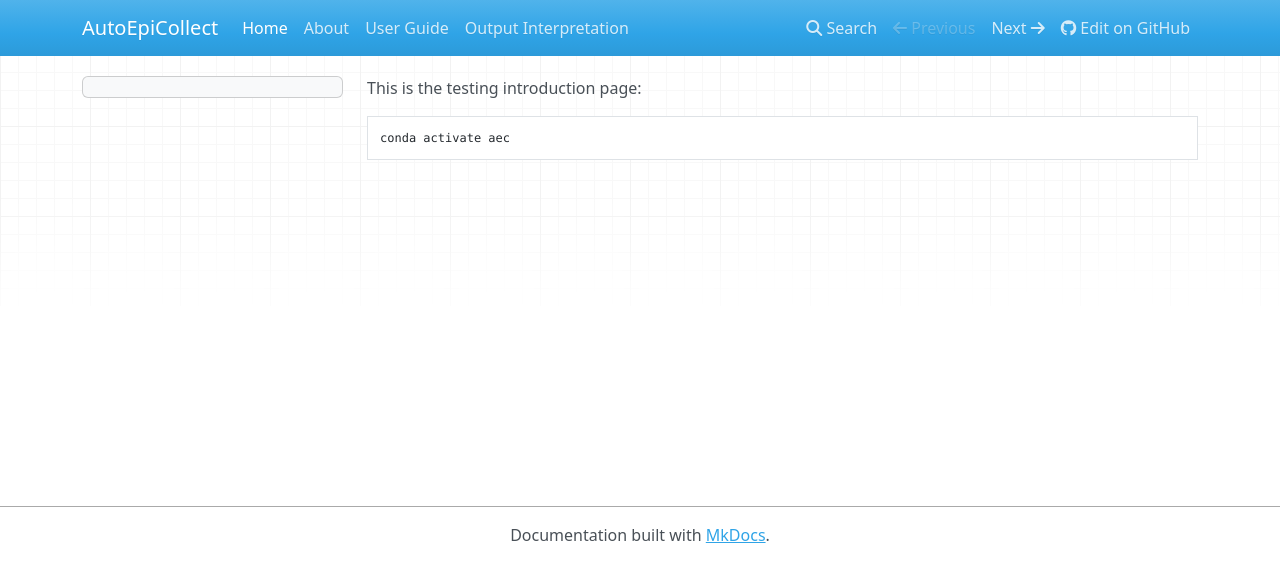
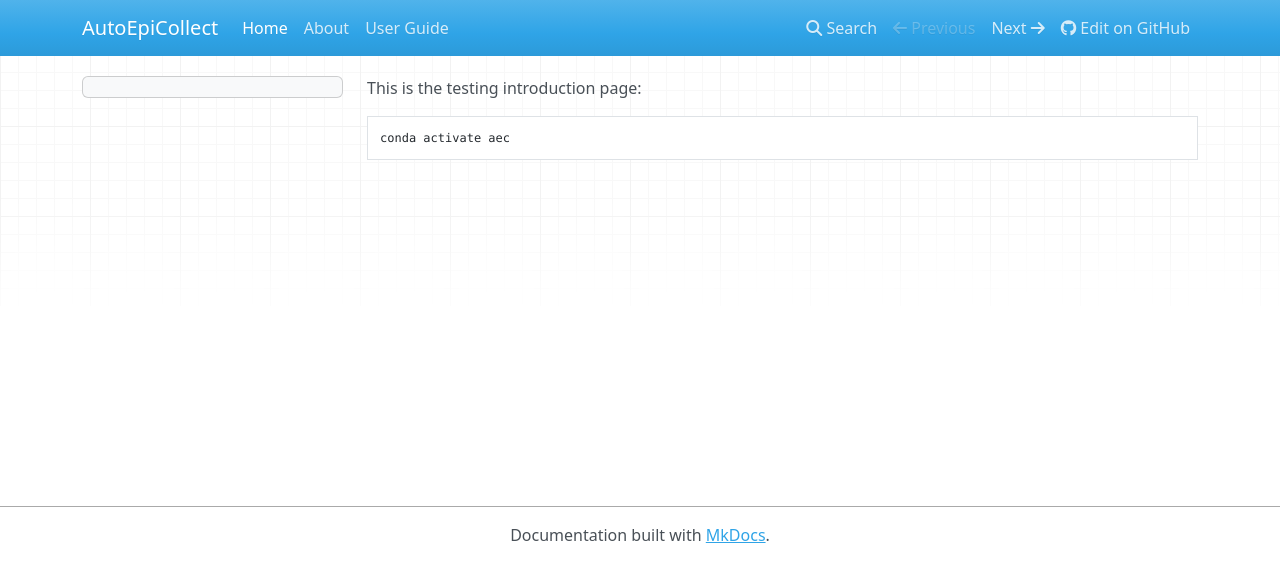
Before and after one commit to mvsamudrala/AutoEpiCollect, an MkDocs documentation site: the page built from docs/index.md, in a window 1280 px wide. Shown: the top 582 px of the page. Built offline with MkDocs 1.6.1, drawn with Linux system fonts in a browser that asks for light colours; nearby versions of some CDN libraries.

Commit message:
Add mkdocs

```diff
--- a/mkdocs.yml
+++ b/mkdocs.yml
@@ -4,4 +4,3 @@ nav:
   - Home: index.md
   - About: about.md
   - User Guide: guide.md
-  - Output Interpretation: output.md
```
